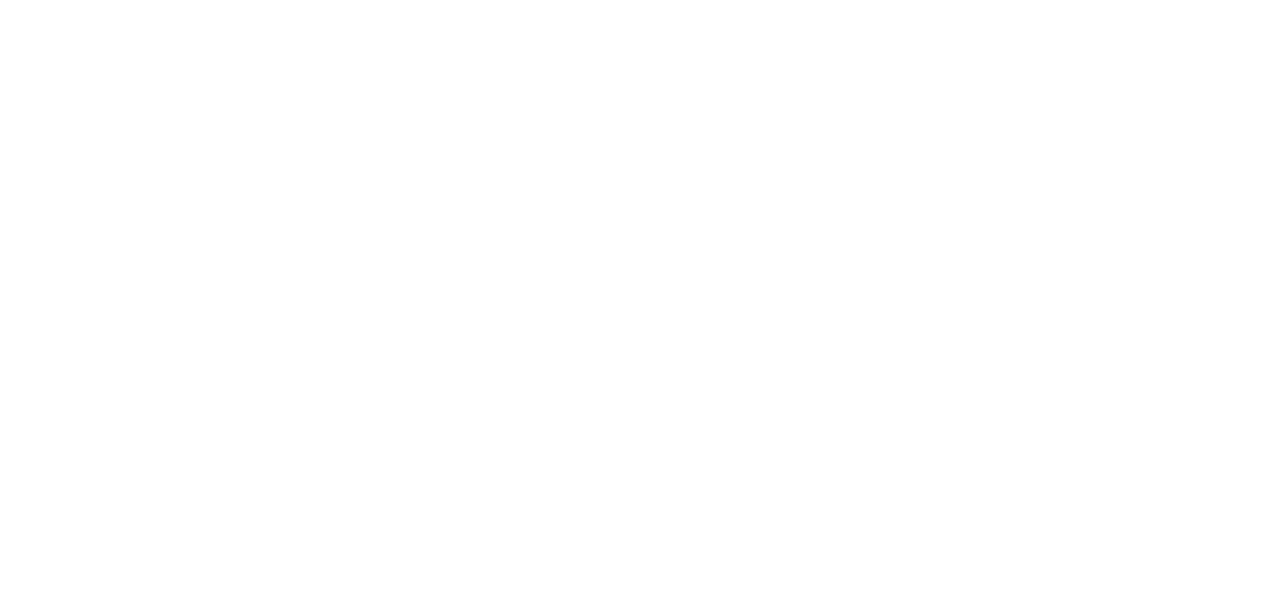
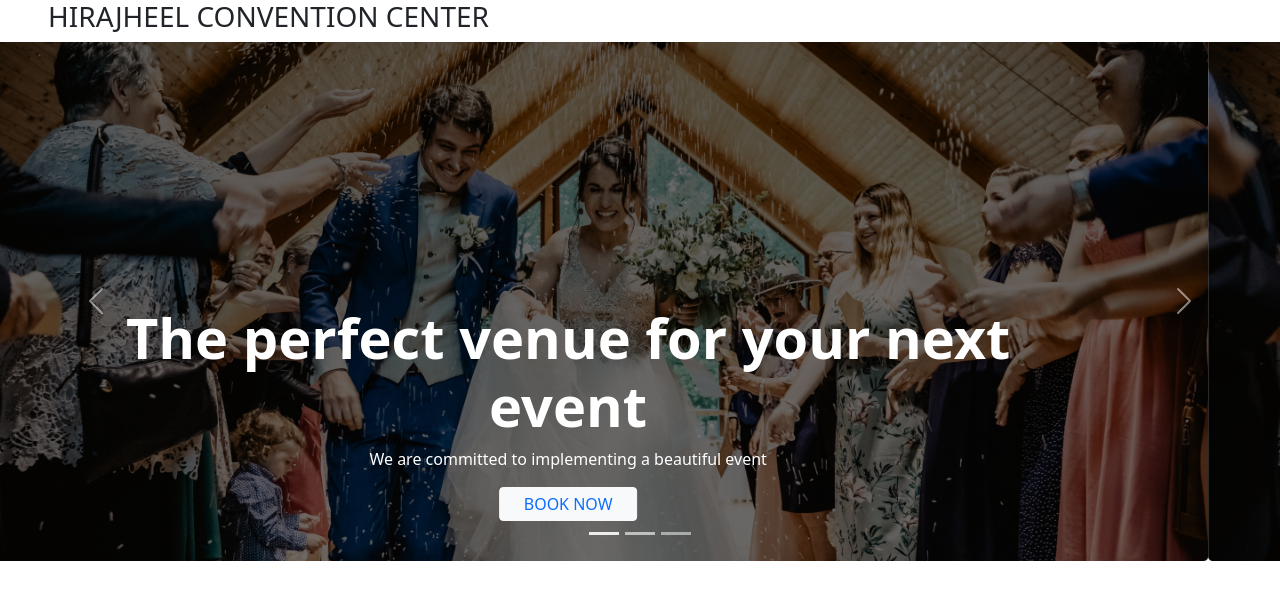
Before and after one commit to noormohammad20/hirajheel_convention_center_website, a plain HTML site: page index.html in a window 1280 px wide. Drawn offline with nearby package versions, Linux system fonts and the light colour scheme.

Commit message:
landing banner section almost done

```diff
--- a/css/style.css
+++ b/css/style.css
@@ -0,0 +1,3 @@
+.banner-2 img{
+    width: 100%;
+}
--- a/index.html
+++ b/index.html
@@ -18,6 +18,64 @@
 
 <body>
     <header>
+        <h3 class="ms-5 text-uppercase">Hirajheel convention center</h3>
+
+        <!-- carousel part started -->
+
+        <div id="carouselExampleCaptions" class="carousel slide" data-bs-ride="carousel">
+            <div class="carousel-indicators">
+                <button type="button" data-bs-target="#carouselExampleCaptions" data-bs-slide-to="0" class="active"
+                    aria-current="true" aria-label="Slide 1"></button>
+                <button type="button" data-bs-target="#carouselExampleCaptions" data-bs-slide-to="1"
+                    aria-label="Slide 2"></button>
+                <button type="button" data-bs-target="#carouselExampleCaptions" data-bs-slide-to="2"
+                    aria-label="Slide 3"></button>
+            </div>
+            <div class="carousel-inner">
+                <div class="carousel-item active">
+                    <img src="/images/banner.png" class="d-block w-100" alt="...">
+                    <div class="carousel-caption d-none d-md-block">
+                        <h1 class="display-4 fw-bold">The perfect venue for your
+                            next event</h1>
+                        <p>We are committed to implementing a beautiful event</p>
+                        <a class="btn btn-md btn-light text-primary text-uppercase px-4 py-1"
+                            href="https://findsun.net/p-12921392/hirajheel-convention-center">Book now</a>
+
+                    </div>
+                </div>
+                <div class="carousel-item">
+                    <img src="/images/banner.png" class="d-block w-100" alt="...">
+                    <div class="carousel-caption d-none d-md-block">
+                        <h1 class="display-4 fw-bold">The perfect venue for your
+                            next event</h1>
+                        <p>We are committed to implementing a beautiful event</p>
+                        <a class="btn btn-md btn-light text-primary text-uppercase px-4 py-1"
+                            href="https://findsun.net/p-12921392/hirajheel-convention-center">Book now</a>
+
+                    </div>
+                </div>
+                <div class="carousel-item">
+                    <img src="/images/banner.png" class="d-block w-100" alt="...">
+                    <div class="carousel-caption d-none d-md-block">
+                        <h1 class="display-4 fw-bold">The perfect venue for your
+                            next event</h1>
+                        <p>We are committed to implementing a beautiful event</p>
+                        <a class="btn btn-md btn-light text-primary text-uppercase px-4 py-1"
+                            href="https://findsun.net/p-12921392/hirajheel-convention-center">Book now</a>
+
+                    </div>
+                </div>
+                <button class="carousel-control-prev" type="button" data-bs-target="#carouselExampleCaptions"
+                    data-bs-slide="prev">
+                    <span class="carousel-control-prev-icon" aria-hidden="true"></span>
+                    <span class="visually-hidden">Previous</span>
+                </button>
+                <button class="carousel-control-next" type="button" data-bs-target="#carouselExampleCaptions"
+                    data-bs-slide="next">
+                    <span class="carousel-control-next-icon" aria-hidden="true"></span>
+                    <span class="visually-hidden">Next</span>
+                </button>
+            </div>
 
 
     </header>
```
Also changed, not shown: images/banner-2.jpg (added), images/banner-3.jpg (added).
